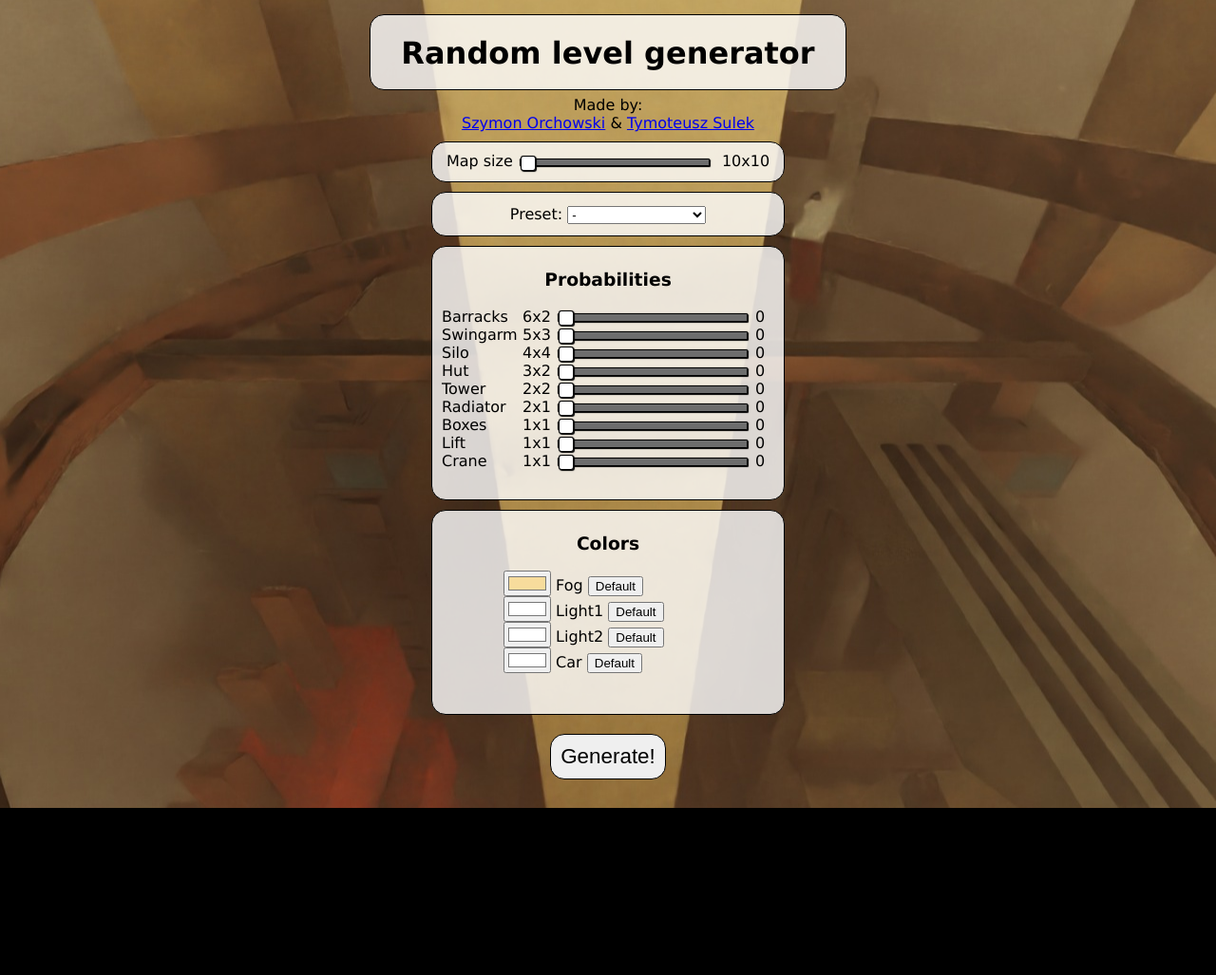
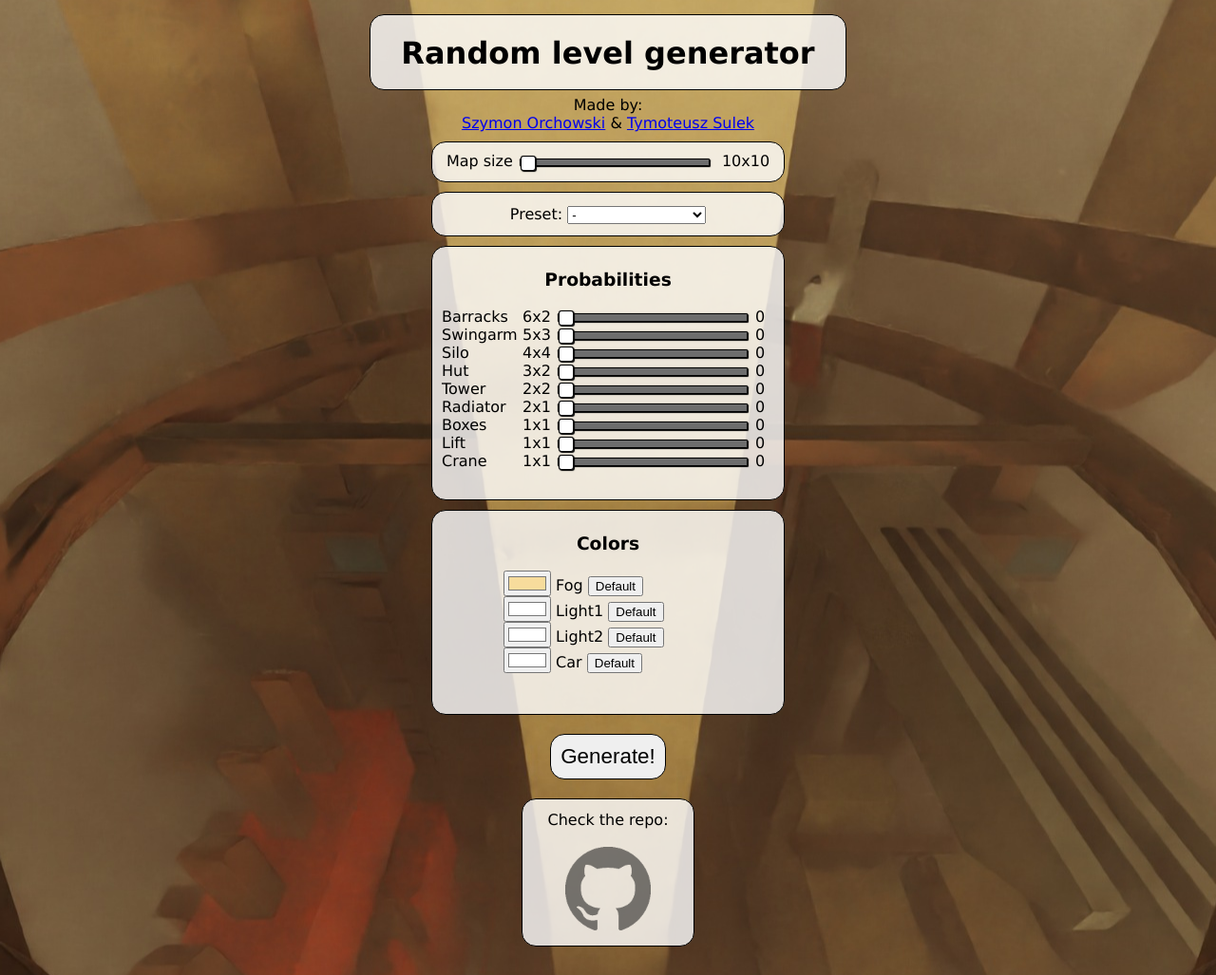
Before and after one commit to SzymonOrchowski/Procedural-City-Generator, a website: page src/index.html in a window 1280 px wide. Shown: the whole page at 95% size. Before the commit the page ends 851 px from the top, so only its background shows below. Drawn offline with Linux system fonts and the light colour scheme.

Commit message:
Github repo link added

```diff
--- a/src/index.html
+++ b/src/index.html
@@ -102,6 +102,13 @@
             </div>
         </form>
         <button id='generate-button'>Generate!</button>
+        <div id='check-repo'>
+            <div>
+                Check the repo:
+            </div>
+            <br/>
+            <a href='https://github.com/SzymonOrchowski/Procedural-City-Generator'><img id='' src='../static/GithubIcon.png' width='90'></a>
+        </div>
     </div>
     <div id='back-to-menu-button' onclick='window.location.reload();'>Back to Menu</div>
     <canvas class="webgl"></canvas>
--- a/src/style.css
+++ b/src/style.css
@@ -266,3 +266,23 @@ input[type=range]::-ms-fill-upper {
 input[type=range]:focus::-ms-fill-upper {
     background: #6d6d6d;
 }
+
+#check-repo {
+    border: #000000 1px solid;
+    border-radius: 15px;
+    background-color: rgb(255, 255, 255, 0.8);
+    width: 180px;
+    margin-left: auto;
+    margin-right: auto;
+    padding-top: 12px;
+    padding-bottom: 10px;
+    margin-bottom: 20px;
+}
+
+#check-repo img {
+    opacity: 0.5
+}
+
+#check-repo img:hover {
+    opacity: 0.9
+}
```
Also changed, not shown: src/script.js (+4 -4 lines), static/GithubIcon.png (added).
